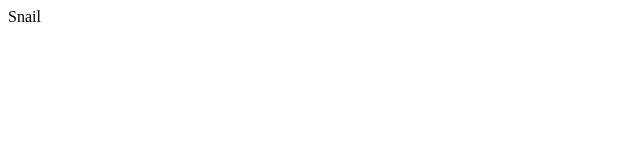
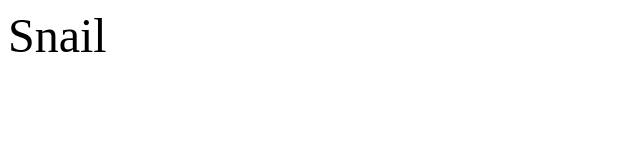
Before and after one commit to garrisonmorris/website, a plain HTML site: page index.html in a window 1280 px wide. Shown: the whole page, without its empty margins (0-640 px from the left). Drawn offline with Linux system fonts and the light colour scheme.

Commit message:
Update index.html

```diff
--- a/index.html
+++ b/index.html
@@ -3,6 +3,6 @@
 <title>Snail</title>
 </head>
 <body>
-<p>Snail</p>
+<p><font size="1000px">Snail</font></p>
 </body>
 </html>
```
